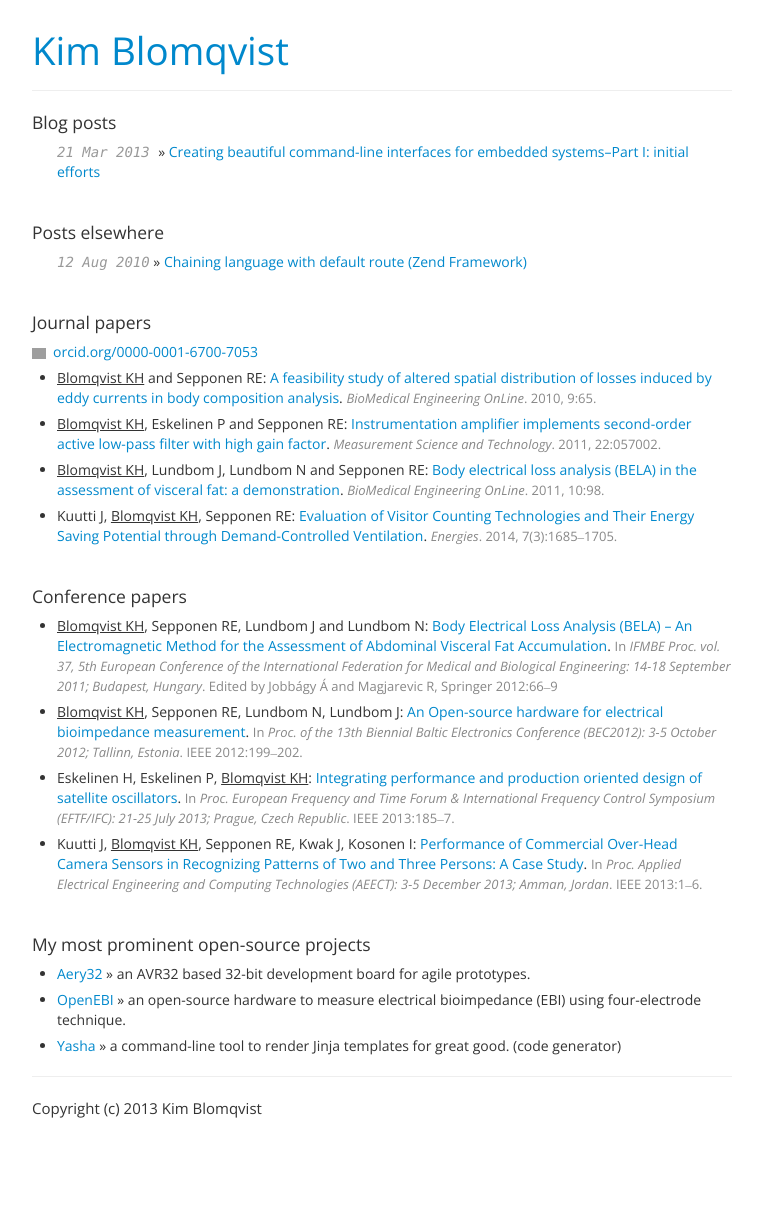
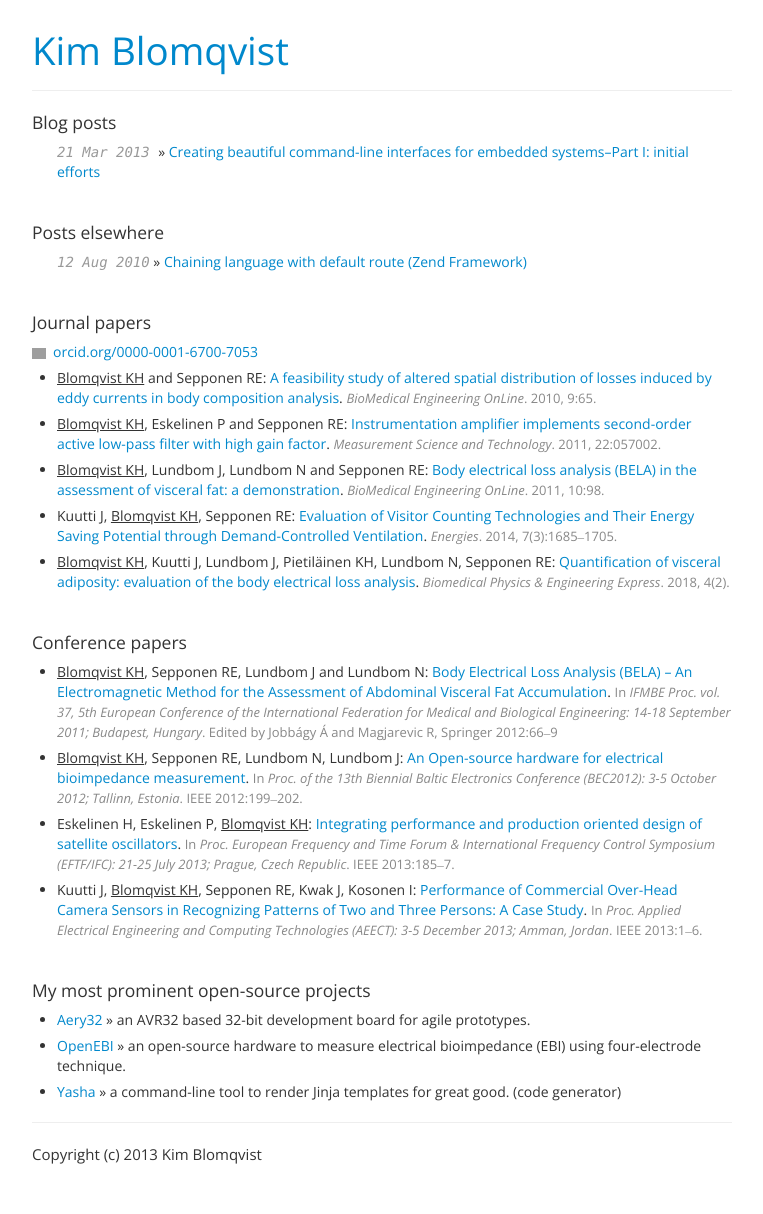
Before and after one commit to kblomqvist/kblomqvist.github.com, a Jekyll site: the page built from index.html, in a window 1280 px wide. Shown: the whole page, without its empty margins (258-1021 px from the left). Built offline with Jekyll 4.4.1, drawn with Linux system fonts in a browser that asks for light colours; the list of posts is cut into pages by our own code; comment, search, counter and statistics services are not loaded; before the commit the page ends 1168 px from its top, so only the background shows below that; grey boxes are pictures that could not be loaded.

Commit message:
Add new article
Quantification of visceral adiposity: evaluation of the body electrical loss analysis (BPEX)

```diff
--- a/index.html
+++ b/index.html
@@ -48,6 +48,12 @@ description: My technical writings on electronics and programming.
     <a href="http://www.mdpi.com/1996-1073/7/3/1685" target="_blank">
     Evaluation of Visitor Counting Technologies and Their Energy Saving Potential through Demand-Controlled Ventilation</a>.
     <span class="journal"><i>Energies</i>. 2014, 7(3):1685‒1705.</span>
+  </li>
+  <li>
+    <span class="authors"><u>Blomqvist KH</u>, Kuutti J, Lundbom J, Pietiläinen KH, Lundbom N, Sepponen RE:</span>
+    <a href="https://doi.org/10.1088/2057-1976/aaa5bc" target="_blank">
+    Quantification of visceral adiposity: evaluation of the body electrical loss analysis</a>.
+    <span class="journal"><i>Biomedical Physics & Engineering Express</i>. 2018, 4(2).</span>
   </li>
 </ul><br/>
 
```
